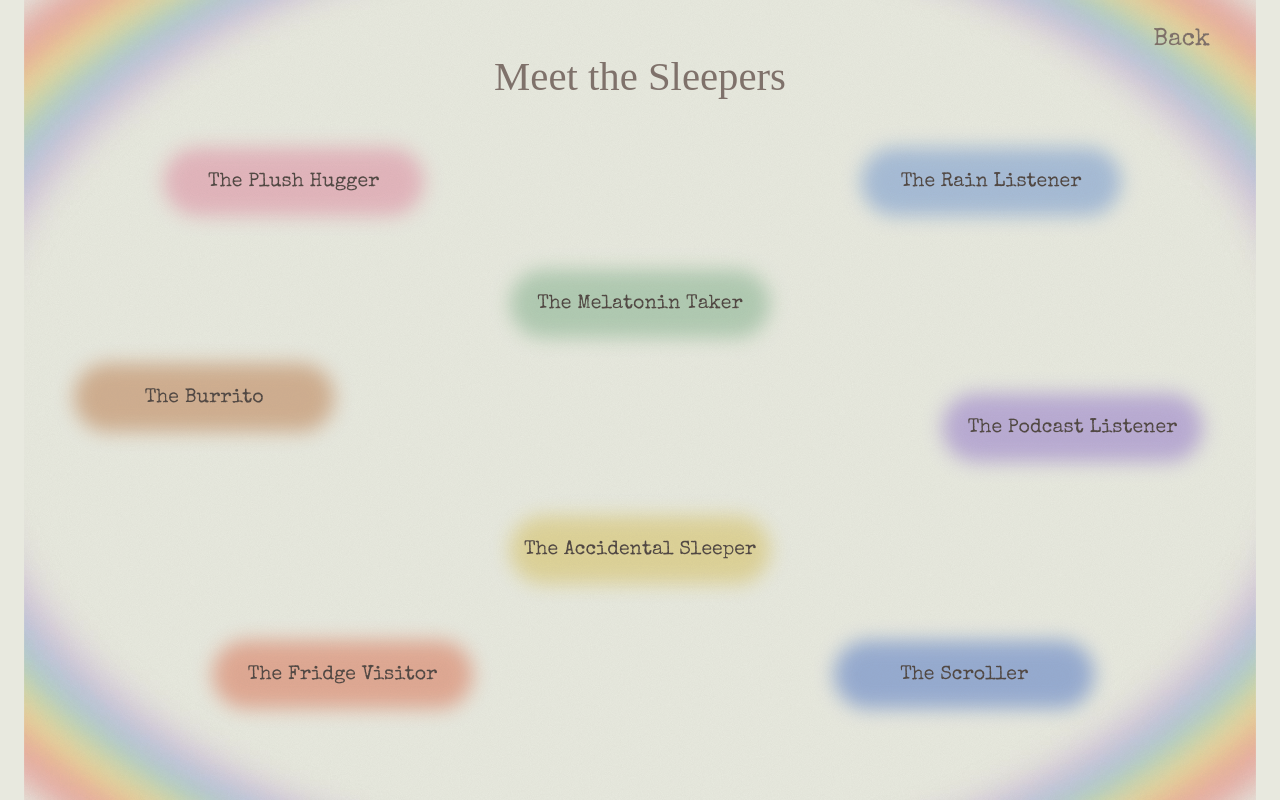
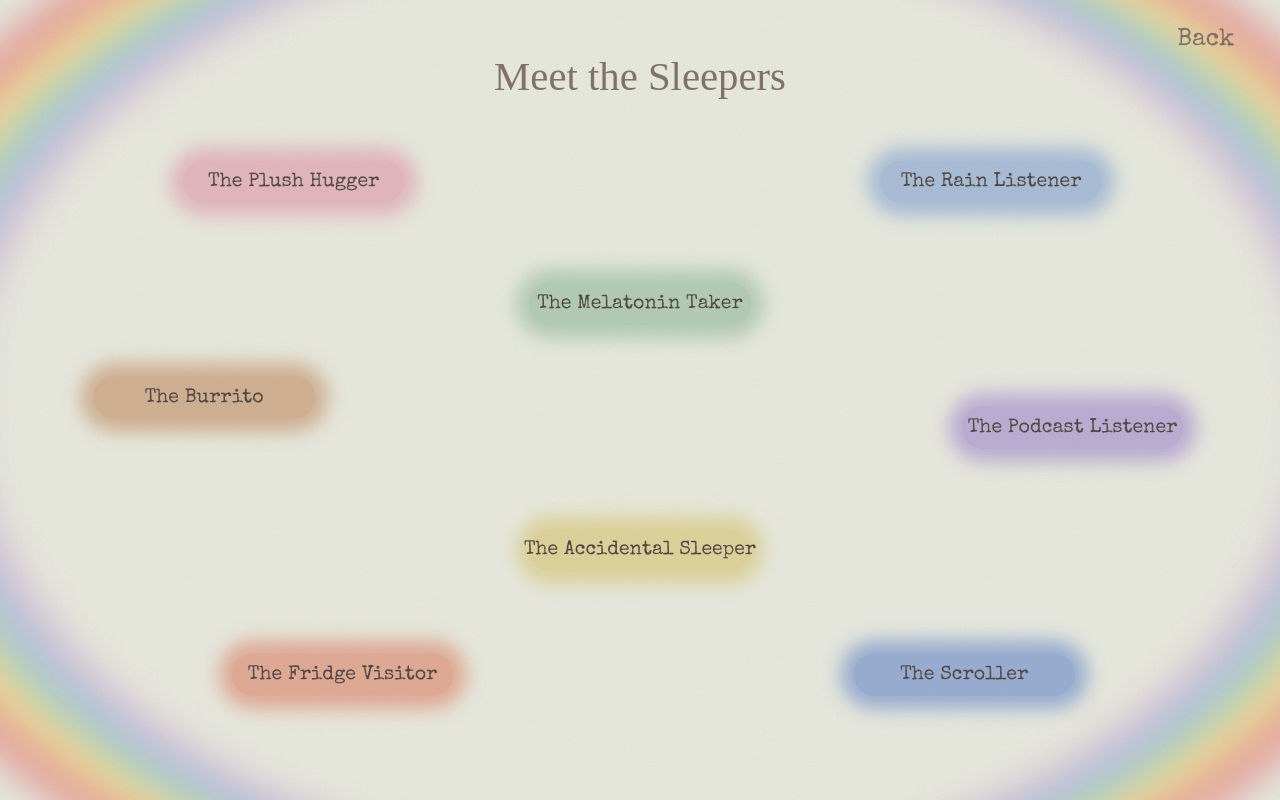
Before and after one commit to Yoyo72099/WhatKindOfSleeperAreYou, a plain HTML site: page sleepers.html in a window 1280 px wide. Drawn offline with nearby package versions, Linux system fonts and the light colour scheme; a web font is replaced by a local one.

Commit message:
Add files via upload

```diff
--- a/common.js
+++ b/common.js
@@ -1,9 +1,12 @@
-// Scale the 1512 x 982 design to fit any window
+// The background fills the whole window; the content (.frame, designed at
+// 1512 x 982) is scaled to fit and centered.
 function fitStage() {
   const stage = document.querySelector(".stage");
-  if (!stage) return;
+  const frame = document.querySelector(".frame");
+  if (!stage || !frame) return;
   const s = Math.min(window.innerWidth / 1512, window.innerHeight / 982);
-  stage.style.transform = "translate(-50%, -50%) scale(" + s + ")";
+  frame.style.transform = "translate(-50%, -50%) scale(" + s + ")";
+  stage.style.setProperty("--s", s);
 }
 window.addEventListener("resize", fitStage);
 document.addEventListener("DOMContentLoaded", fitStage);
--- a/sleepers.html
+++ b/sleepers.html
@@ -13,8 +13,10 @@
 <body>
 <div class="stage bg-rainbow">
   <a class="corner" href="index.html">Back</a>
-  <div class="page-title">Meet the Sleepers</div>
-  <div id="blobs"></div>
+  <div class="frame">
+    <div class="page-title">Meet the Sleepers</div>
+    <div id="blobs"></div>
+  </div>
 </div>
 <script src="data.js"></script>
 <script>
--- a/style.css
+++ b/style.css
@@ -20,19 +20,25 @@ html, body {
 a { color: inherit; text-decoration: none; }
 [hidden] { display: none !important; }
 
-/* Every page is designed on a 1512 x 982 frame (MacBook Pro 14")
-   and scaled to fit the window by common.js */
+/* .stage fills the whole window (background reaches every edge).
+   .frame holds the content, designed at 1512 x 982 and scaled
+   by common.js so it always fits in the middle of the screen. */
 .stage {
+  position: fixed;
+  inset: 0;
+  overflow: hidden;
+  background: var(--cream) center / 100% 100% no-repeat;
+  font-family: "Special Elite", "Courier Prime", monospace;
+  color: var(--text);
+  --s: 1;
+}
+.frame {
   position: absolute;
   left: 50%;
   top: 50%;
   width: 1512px;
   height: 982px;
   transform-origin: center center;
-  overflow: hidden;
-  background: var(--cream) center / cover no-repeat;
-  font-family: "Special Elite", "Courier Prime", monospace;
-  color: var(--text);
 }
 
 .bg-rainbow { background-image: url(assets/bg/rainbow.jpg); }
@@ -51,9 +57,9 @@ a { color: inherit; text-decoration: none; }
 /* top-right link (About / Back) */
 .corner {
   position: absolute;
-  right: 56px;
-  top: 34px;
-  font-size: 30px;
+  right: calc(56px * var(--s));
+  top: calc(34px * var(--s));
+  font-size: calc(30px * var(--s));
   color: var(--title);
   z-index: 5;
   transition: opacity .2s;
@@ -130,6 +136,7 @@ a { color: inherit; text-decoration: none; }
   width: 320px;
   height: 84px;
   margin: -42px 0 0 -160px;
+  overflow: visible;
   display: flex;
   align-items: center;
   justify-content: center;
@@ -140,12 +147,14 @@ a { color: inherit; text-decoration: none; }
 .blob::before {
   content: "";
   position: absolute;
-  inset: 0;
+  inset: 16px 24px;
   border-radius: 999px;
   background: var(--c);
-  opacity: .88;
-  filter: blur(12px);
-  transition: filter .25s, opacity .25s;
+  /* soft edge made with a shadow instead of a blur filter,
+     so Safari doesn't show a hard box on hover */
+  box-shadow: 0 0 24px 16px var(--c);
+  opacity: .85;
+  transition: opacity .25s, transform .25s;
 }
 .blob span { position: relative; }
 .blob .hint {
@@ -161,7 +170,7 @@ a { color: inherit; text-decoration: none; }
   transition: opacity .25s;
   pointer-events: none;
 }
-.blob:hover::before { filter: blur(6px); opacity: 1; }
+.blob:hover::before { opacity: 1; transform: scale(1.05); }
 .blob:hover .hint { opacity: 1; }
 
 /* ---------- QUIZ ---------- */
@@ -279,16 +288,10 @@ a { color: inherit; text-decoration: none; }
 
 .s-buttons {
   position: absolute;
-  right: 56px;
-  bottom: 40px;
-  display: flex;
-  gap: 32px;
-  font-size: 20px;
+  right: calc(56px * var(--s));
+  bottom: calc(40px * var(--s));
+  font-size: calc(24px * var(--s));
   color: var(--title);
   z-index: 5;
 }
-.s-buttons a {
-  border-bottom: 1.5px solid rgba(126, 112, 105, .45);
-  padding-bottom: 4px;
-}
 .s-buttons a:hover { opacity: .6; }
```
Also changed, not shown: about.html (+2 -0 lines), index.html (+7 -5 lines), quiz.html (+7 -5 lines), sleeper.html (+6 -5 lines).
